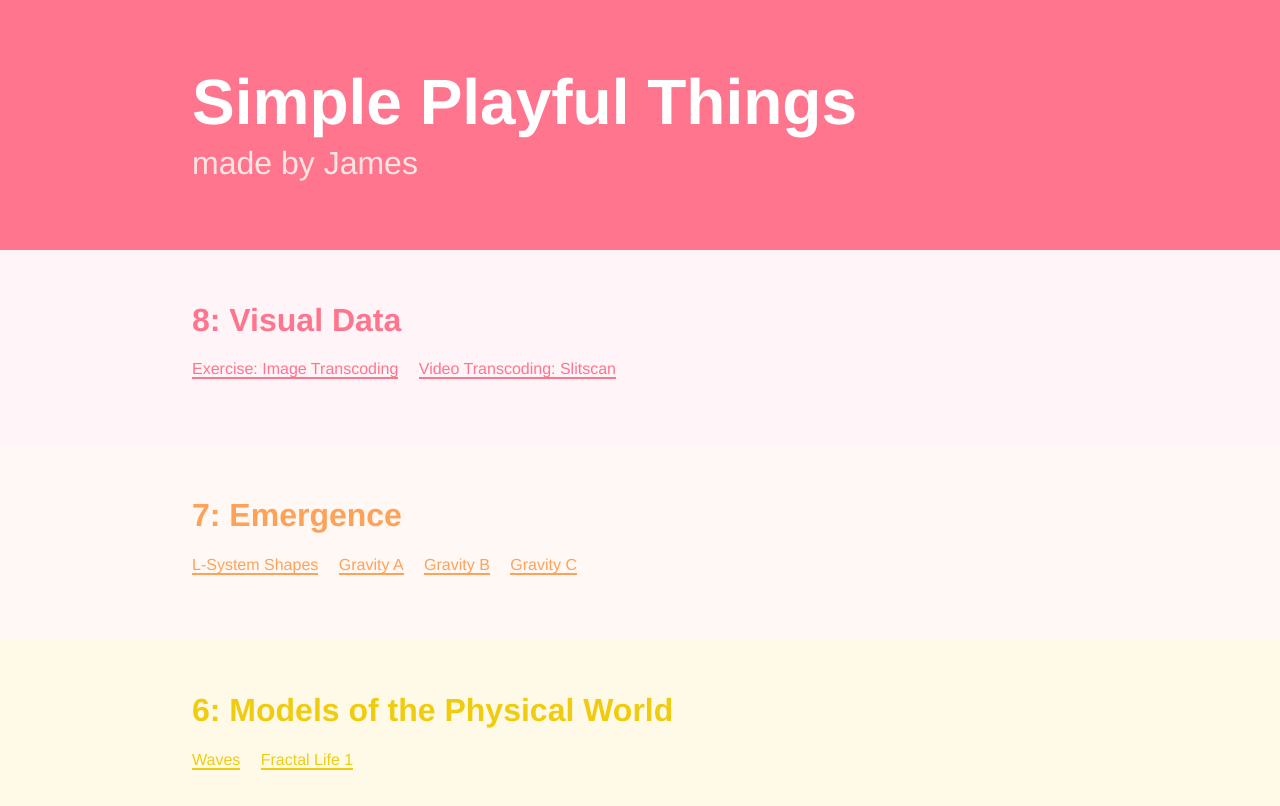
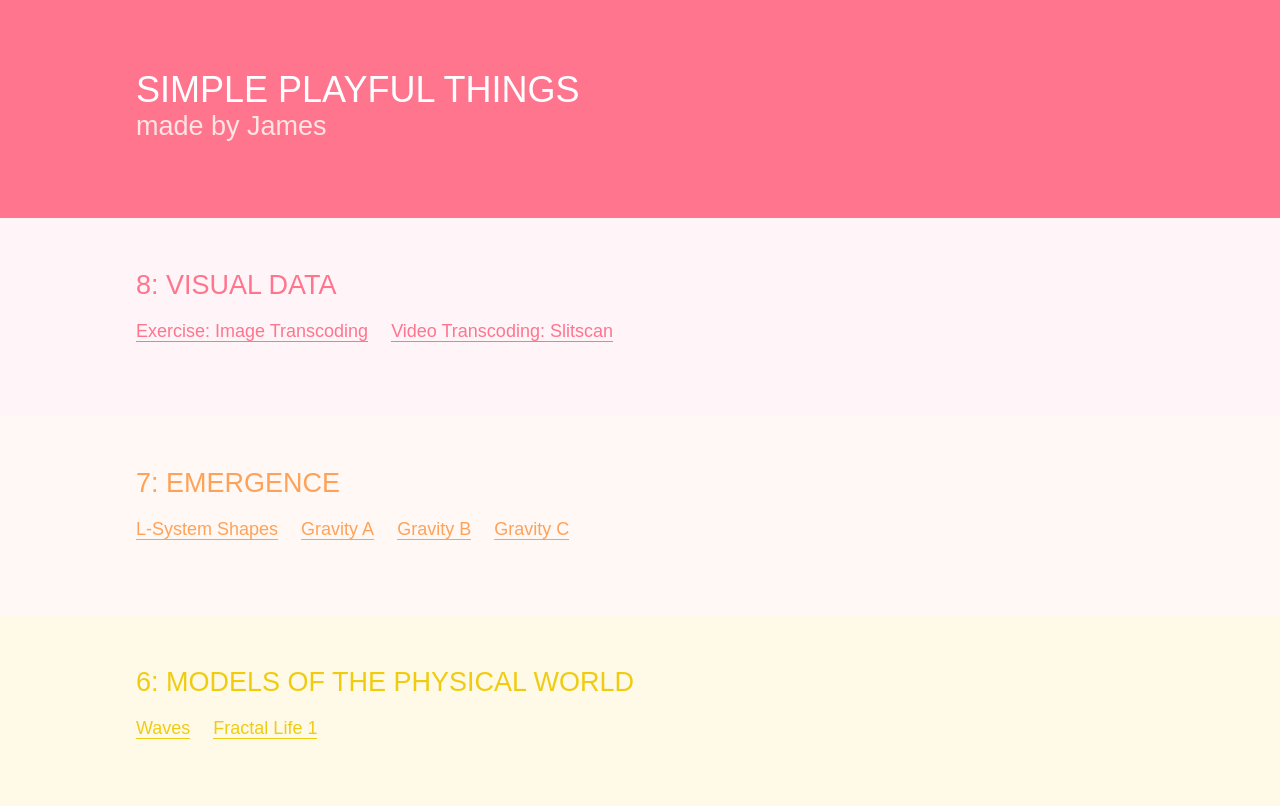
Before and after one commit to geekydatamonkey/exd-home, a website: page app/index.html in a window 1280 px wide. Shown: the top 806 px of the page. Drawn offline with nearby package versions, Linux system fonts and the light colour scheme; files that its build step writes are made by us from their sources.

Commit message:
style and typeface

```diff
--- a/app/index.html
+++ b/app/index.html
@@ -10,6 +10,7 @@
     <!-- build:css styles/vendor.css -->
     <!-- bower:css -->
     <link rel="stylesheet" href="/bower_components/fontawesome/css/font-awesome.css" />
+    <link rel="stylesheet" href="/bower_components/Fira/fira.css" />
     <!-- endbower -->
     <!-- endbuild -->
 
@@ -147,8 +148,8 @@
     <footer class="page-footer">
       <div class="container">
         <div class="col-3-4">
-          <p>Projects for MCAD's Experimental Interaction Design Course (Summer 2015)</p>
-          <p>&copy; James Johnson</p>
+          <p>Experiments with Form and Code</p>
+          <p>Summer 2015</p>
         </div>
         <ul class="social-media col-1-4">
           <li>
@@ -185,8 +186,8 @@
     <!-- endbower -->
     <!-- endbuild -->
 
-        <!-- build:js scripts/main.js -->
-        <script src="scripts/main.js"></script>
-        <!-- endbuild -->
+    <!-- build:js scripts/main.js -->
+    <script src="scripts/main.js"></script>
+    <!-- endbuild -->
 </body>
 </html>
--- a/app/styles/_globals.scss
+++ b/app/styles/_globals.scss
@@ -9,10 +9,33 @@ html {
 
 body {
   background: #fafafa;
-  font-family: 'Helvetica Neue', Helvetica, Arial, sans-serif;
+  //font-family: 'Helvetica Neue', Helvetica, Arial, sans-serif;
+  //font-family: 'Fira Mono', monospace;
+  font-family: 'Fira Sans', sans-serif;
+  font-weight: 300;
   color: #333;
   margin: 0 auto;
   line-height: 1.4;
+  font-size: 18px;
+}
+
+h1, h2, h3, h4, h5, h6 {
+  font-family: 'Fira Sans', sans-serif;
+  font-weight: 400;
+  text-transform: uppercase;
+  line-height: 1;
+}
+
+h1 {
+  font-size: 2em;
+}
+
+h2 {
+  font-size: 1.5em;
+}
+
+h3, h4, h5 {
+  font-size: 1em;
 }
 
 a {
--- a/app/styles/_page-header.scss
+++ b/app/styles/_page-header.scss
@@ -5,12 +5,10 @@
   background: #FF758E;
 }
 h1 {
-  font-size: 4em;
   margin: 0;
-  line-height: 1.2;
 }
 .author {
-  font-size: 2em;
+  font-size: 1.5em;
   margin: 0;
   color: #FFE4E4;
 }
--- a/app/styles/_post-thumb.scss
+++ b/app/styles/_post-thumb.scss
@@ -8,9 +8,6 @@
     margin: 0;
     padding: 0;
     display: inline-block;
-  }
-  h2 {
-    font-size: 2em;
   }
   ul {
     //margin-left: 2.25em;
--- a/app/styles/_variables.scss
+++ b/app/styles/_variables.scss
@@ -1,6 +1,6 @@
 // _variables.scss
 
-$border-width: 0.125em;
+$border-width: 1px;
 
 // Colors
 $white: #fff;
--- a/bower.json
+++ b/bower.json
@@ -3,6 +3,7 @@
   "private": true,
   "dependencies": {
     "jquery": "~2.1.1",
-    "fontawesome": "~4.3.0"
+    "fontawesome": "~4.3.0",
+    "Fira": "*"
   }
 }
```
